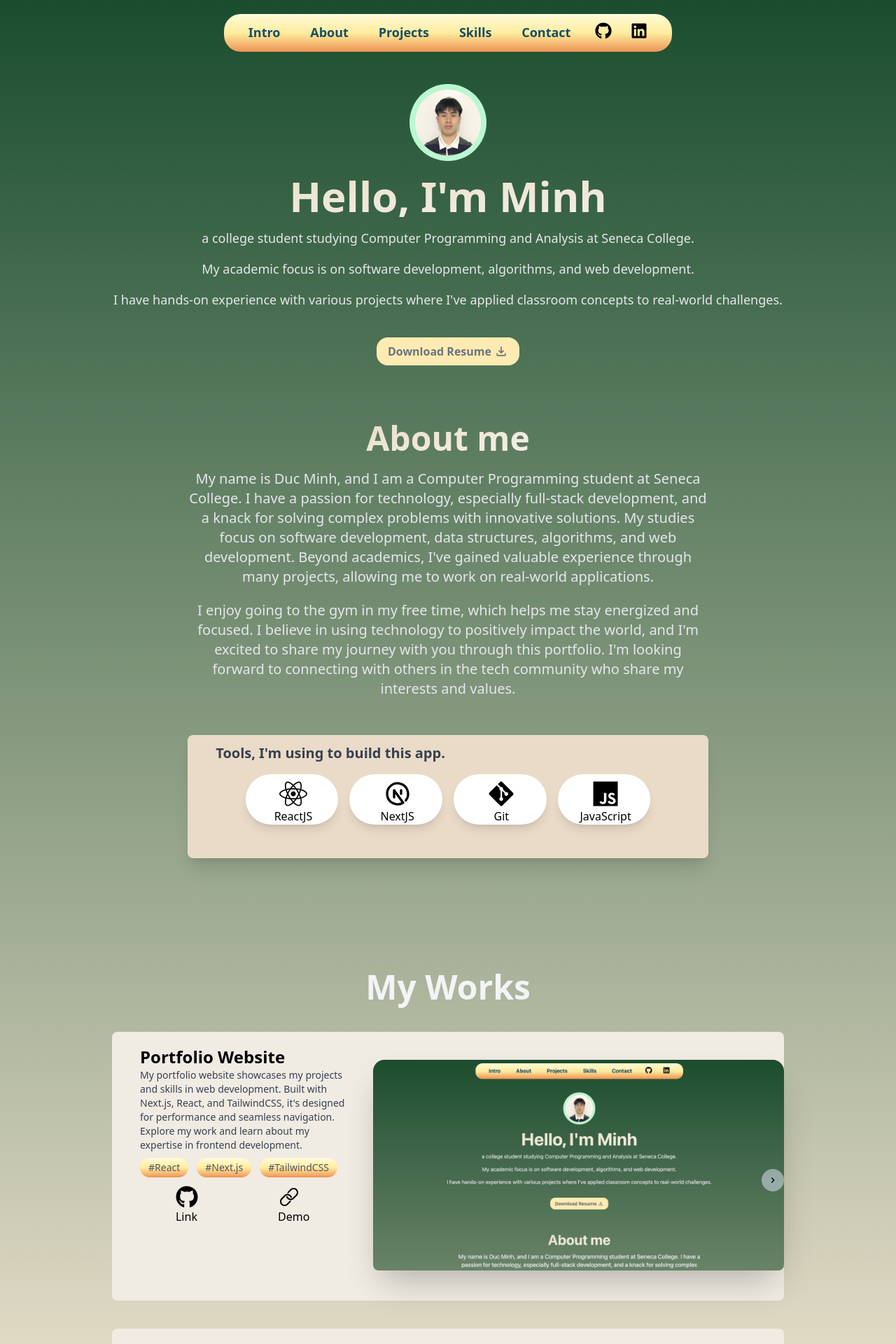
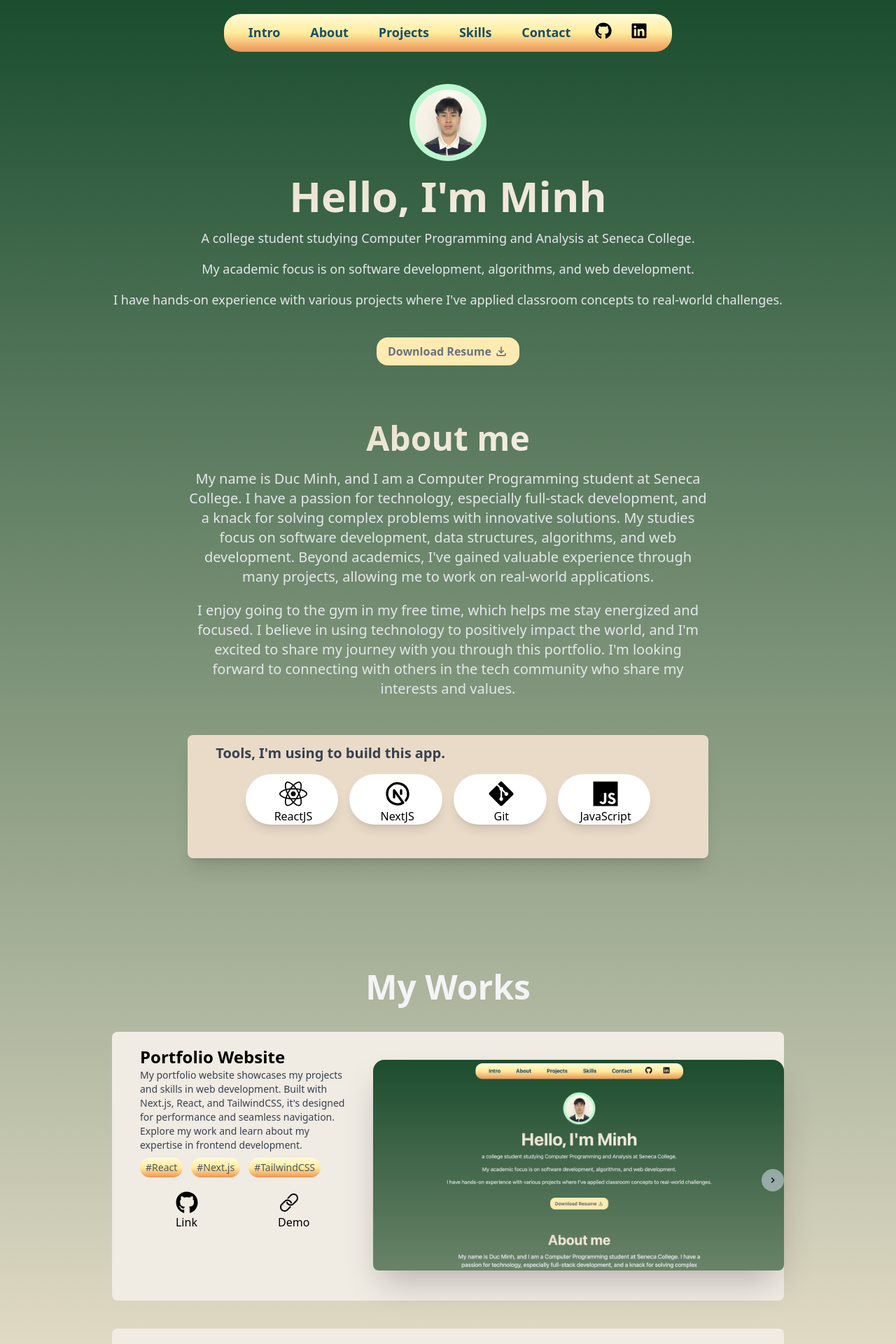
Before and after one commit to MinhPhamLapTrinh/NEXT-PORTFOLIO, a Next.js app: page / in a window 1280 px wide. Shown: the top 1920 px of the page at 70% size. Built offline with nearby package versions, Linux system fonts and the light colour scheme.

Commit message:
fix the tag in project component

```diff
--- a/components/Introduction.js
+++ b/components/Introduction.js
@@ -21,7 +21,7 @@ export default function Introduction() {
             Hello, I&apos;m Minh
           </h1>
           <p className="mt-4 text-gray-200 sm:text-lg">
-            a college student studying Computer Programming and Analysis at
+            A college student studying Computer Programming and Analysis at
             Seneca College.
           </p>
           <p className="mt-4 text-gray-200 sm:text-lg">
--- a/components/Project.js
+++ b/components/Project.js
@@ -50,7 +50,7 @@ export default function Project() {
                 <ul className="flex flex-wrap justify-around md:justify-start pt-2 space-x-3 2xl:pb-5 2xl:pt-5">
                   {project.tags.map((tag, index) => (
                     <li
-                      className="bg-gradient-to-b from-[#FFFBDA] via-[#FFEC9E] via-[#FFBB70] to-[#ED9455] px-3 py-1 text-gray-600 rounded-full text-gray-300 text-sm"
+                      className="mb-2 bg-gradient-to-b from-[#FFFBDA] via-[#FFEC9E] via-[#FFBB70] to-[#ED9455] px-2 py-1 text-gray-600 rounded-full text-gray-300 text-sm"
                       key={index}
                     >
                       #{tag}
```
